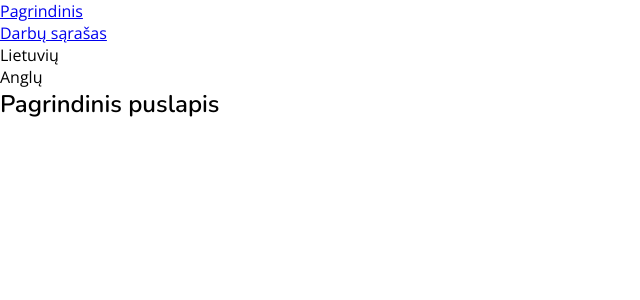
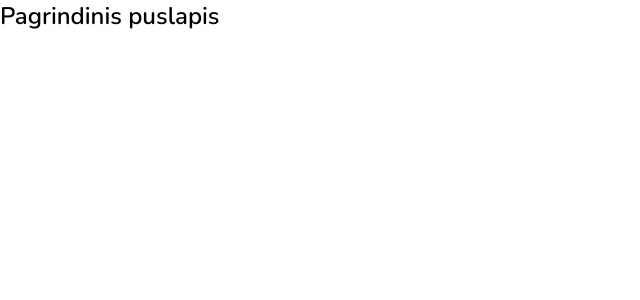
Before and after one commit to JolitaMilina/manjana-project, a React (Vite) app: page / in a window 1280 px wide. Shown: the top 300 px of the page, without its empty margins (0-640 px from the left). Built offline with nearby package versions, Linux system fonts and the light colour scheme.

Commit message:
feat4: modified PageLayout.jsx

```diff
--- a/src/pages/PageLayout.jsx
+++ b/src/pages/PageLayout.jsx
@@ -1,38 +1,10 @@
 import { Outlet, Link } from 'react-router-dom';
 import { Suspense } from 'react';
-import TEXTS from '../shared/texts/TEXTS';
-import { useRecoilState } from 'recoil';
-import { languageState } from '../shared/state/atoms';
 
 const PageLayout = () => {
-  const [language, setLanguage] = useRecoilState(languageState);
-
-  const changeLanguage = (lang) => setLanguage(lang);
-
   return (
     <>
-      <header>
-        <nav>
-          <ul>
-            <li>
-              <Link to='/'>{TEXTS.menu.home[language]}</Link>
-            </li>
-            <li>
-              <Link to='/todos'>{TEXTS.menu.todos[language]}</Link>
-            </li>
-            <li>
-              <ul>
-                <li onClick={() => changeLanguage('lt')}>
-                  {TEXTS.menu.language.lithuanian[language]}
-                </li>
-                <li onClick={() => changeLanguage('en')}>
-                  {TEXTS.menu.language.english[language]}
-                </li>
-              </ul>
-            </li>
-          </ul>
-        </nav>
-      </header>
+      <header></header>
       <main>
         <Suspense fallback={<></>}>
           <Outlet />
```
